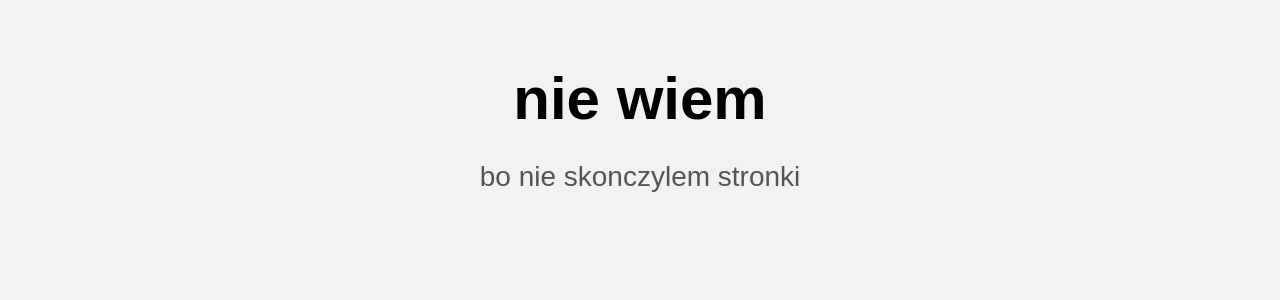
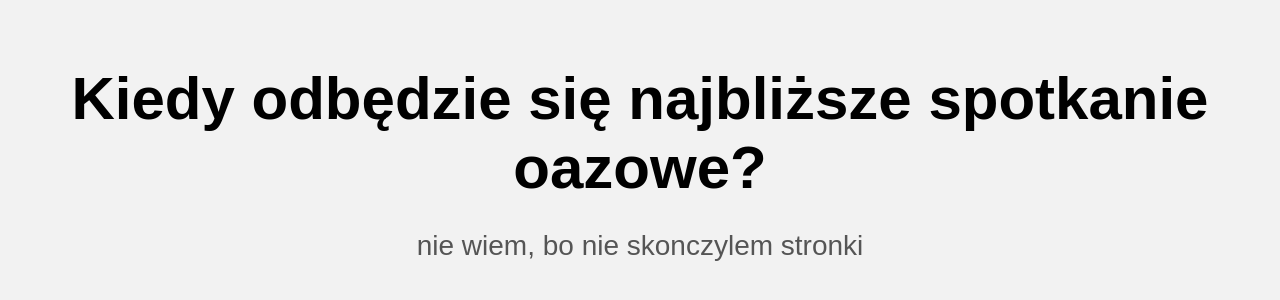
Before and after one commit to szajszasource/mojastronaoaza, a plain HTML site: page index.html in a window 1280 px wide. Shown: the part 104-404 px from the top of the page. Drawn offline with Linux system fonts and the light colour scheme.

Commit message:
index.html

```diff
--- a/index.html
+++ b/index.html
@@ -2,7 +2,7 @@
 <html lang="pl">
 <head>
   <meta charset="UTF-8">
-  <title>Najbliższe spotkanie odbędzie się...</title>
+  <title>Czego szanowny tu szuka</title>
   <style>
     body {
       font-family: Arial, sans-serif;
@@ -21,7 +21,7 @@
   </style>
 </head>
 <body>
-  <h1>nie wiem</h1>
-  <p>bo nie skonczylem stronki</p>
+  <h1>Kiedy odbędzie się najbliższe spotkanie oazowe?</h1>
+  <p>nie wiem, bo nie skonczylem stronki</p>
 </body>
 </html>
```
